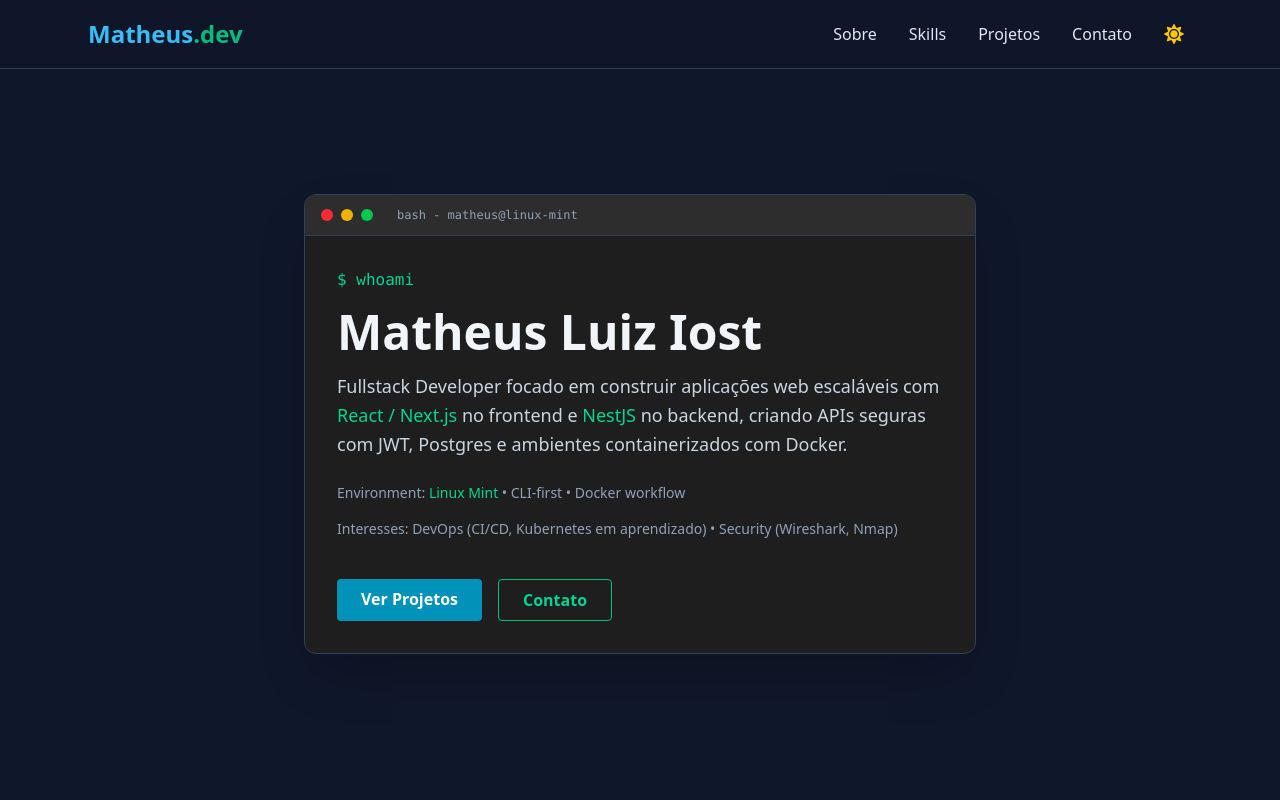
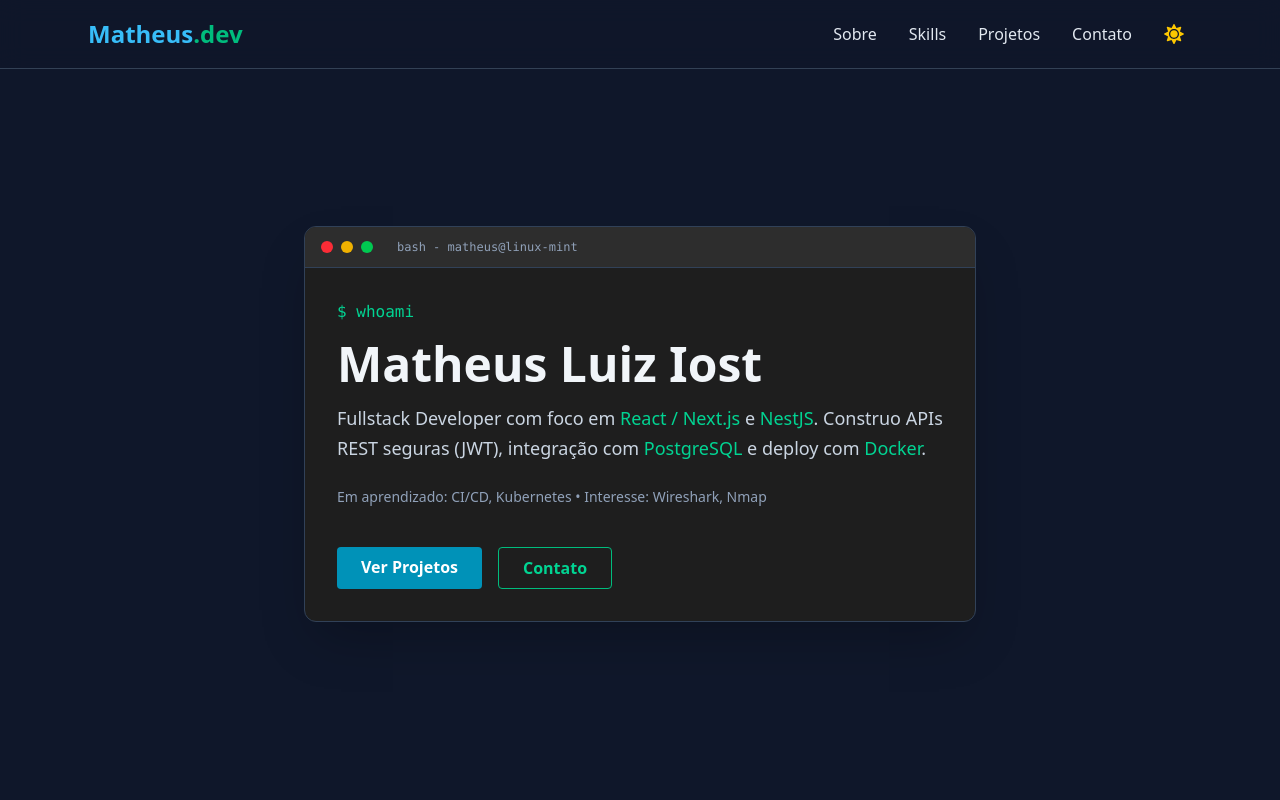
Before and after one commit to theusinhoiost/portfolio-matheus, a Next.js app: page / in a window 1280 px wide. Shown: the top 800 px of the page. Built offline with nearby package versions, Linux system fonts and the light colour scheme.

Commit message:
Revise personal description and interests in page.tsx
Updated the paragraph content to reflect a more concise description of skills and interests, including a focus on REST APIs and deployment.

```diff
--- a/app/page.tsx
+++ b/app/page.tsx
@@ -106,23 +106,16 @@ export default function Home() {
               Matheus Luiz Iost
             </h1>
 
-            <p className="text-lg text-slate-300 font-sans leading-relaxed">
-              Fullstack Developer focado em construir aplicações web escaláveis
-              com <span className="text-emerald-400">React / Next.js</span> no
-              frontend e <span className="text-emerald-400">NestJS</span> no
-              backend, criando APIs seguras com JWT, Postgres e ambientes
-              containerizados com Docker.
-            </p>
+<p className="text-lg text-slate-300 font-sans leading-relaxed">
+  Fullstack Developer com foco em <span className="text-emerald-400">React / Next.js</span> e{" "}
+  <span className="text-emerald-400">NestJS</span>. Construo APIs REST seguras (JWT),
+  integração com <span className="text-emerald-400">PostgreSQL</span> e deploy com{" "}
+  <span className="text-emerald-400">Docker</span>.
+</p>
 
-            <p className="text-sm text-slate-400 pt-2 font-sans">
-              Environment: <span className="text-emerald-400">Linux Mint</span>{" "}
-              • CLI-first • Docker workflow
-            </p>
-
-            <p className="text-sm text-slate-400 font-sans">
-              Interesses: DevOps (CI/CD, Kubernetes em aprendizado) • Security
-              (Wireshark, Nmap)
-            </p>
+<p className="text-sm text-slate-400 pt-2 font-sans">
+  Em aprendizado: CI/CD, Kubernetes • Interesse: Wireshark, Nmap
+</p>
 
             <motion.div
               initial={{ opacity: 0 }}
```
